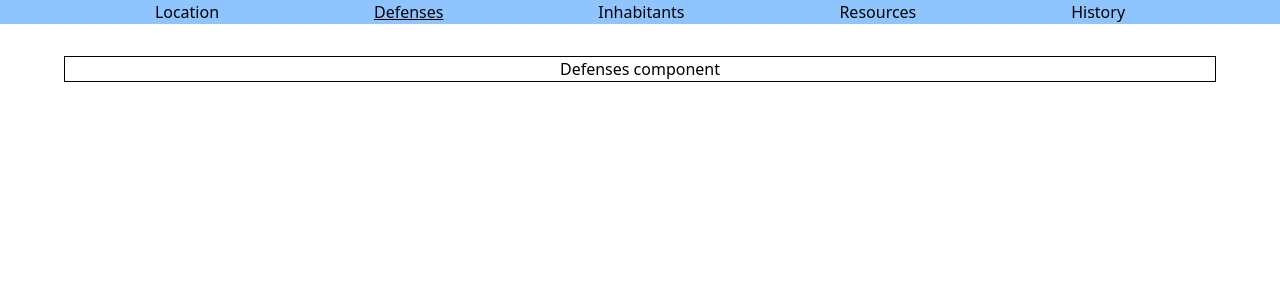
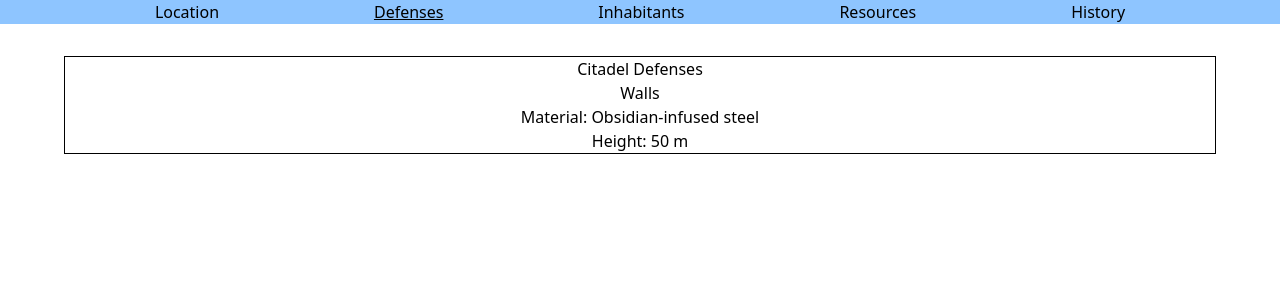
Before and after one commit to juanbenito-aeg/2526-juan-citadel-of-eternal-night, a React (Vite) app: page / in a window 1280 px wide. Both pictures are taken after a click on the link "Defenses". Shown: the top 300 px of the page. Built offline with nearby package versions, Linux system fonts and the light colour scheme.

Commit message:
feat: display the walls material & height in "Defenses"

```diff
--- a/src/components/Defenses.tsx
+++ b/src/components/Defenses.tsx
@@ -1,5 +1,14 @@
-import React from 'react'
+import DefensesProps from "../interfaces/Defenses";
 
-export default function Defenses() {
-  return <div>Defenses component</div>
+export default function Defenses({ walls, towers }: DefensesProps) {
+  return (
+    <>
+      <h2>Citadel Defenses</h2>
+
+      <h3>Walls</h3>
+
+      <p>Material: {walls.material}</p>
+      <p>Height: {walls.height} m</p>
+    </>
+  );
 }
--- a/src/components/Main.tsx
+++ b/src/components/Main.tsx
@@ -21,7 +21,12 @@ function Main({ citadelData, activeSection }: MainProps) {
     }
 
     case Section.DEFENSES: {
-      content = <Defenses />;
+      content = (
+        <Defenses
+          walls={citadelData.defenses.walls}
+          towers={citadelData.defenses.towers}
+        />
+      );
       break;
     }
 
```
